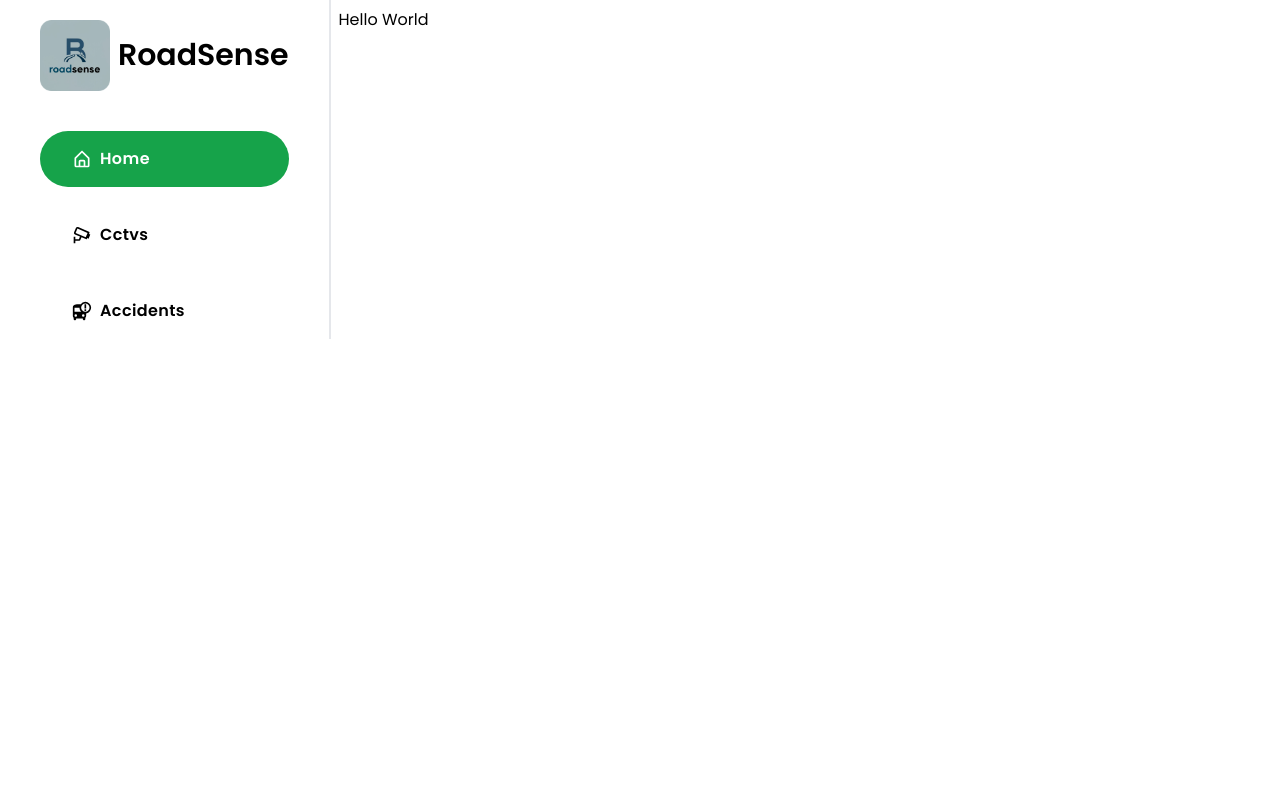
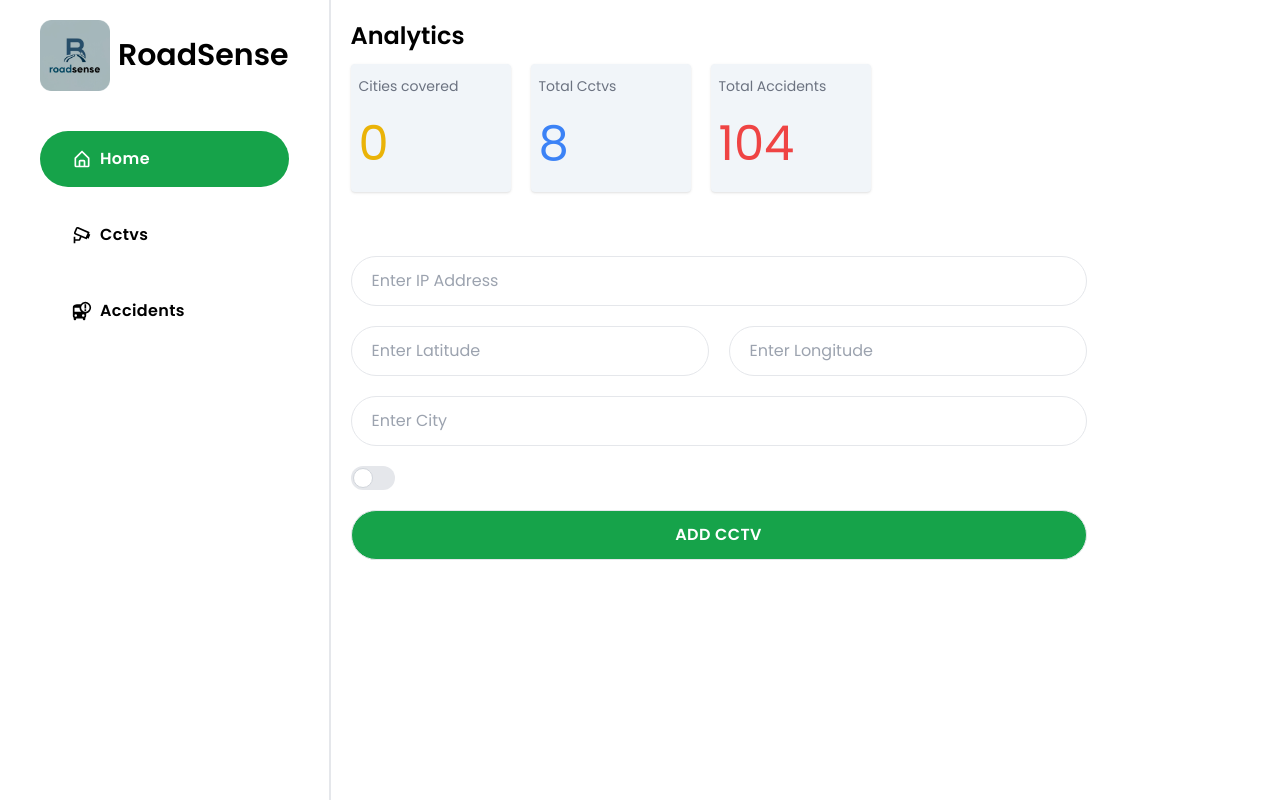
Before and after one commit to ABChapagain/roadsense, a Next.js app: page / in a window 1280 px wide. Built offline with nearby package versions, Linux system fonts and the light colour scheme; no server answers; the database is empty.

Commit message:
displayed accidents data and displayed cctvs/made dynamic

```diff
--- a/app/accidents/page.jsx
+++ b/app/accidents/page.jsx
@@ -18,6 +18,9 @@ const AccidentPage = async () => {
                 S.N
               </th>
               <th scope='col' className='px-6 py-3'>
+                Image
+              </th>
+              <th scope='col' className='px-6 py-3'>
                 Date
               </th>
               <th scope='col' className='px-6 py-3'>
@@ -28,9 +31,6 @@ const AccidentPage = async () => {
               </th>
               <th scope='col' className='px-6 py-3'>
                 Severity
-              </th>
-              <th scope='col' className='px-6 py-3'>
-                Image
               </th>
               <th scope='col' className='px-6 py-3'>
                 Action
--- a/app/api/accidents/route.js
+++ b/app/api/accidents/route.js
@@ -10,7 +10,7 @@ import { io } from "socket.io-client";
 export async function GET() {
    try {
       await connectDB();
-      const response = await Accidents.find({}).populae("cctv");
+      const response = await Accidents.find({}).populate("cctv");
       return NextResponse.json(response, { status: 200 });
    } catch (e) {
       console.log(e);
--- a/app/cctvs/page.jsx
+++ b/app/cctvs/page.jsx
@@ -1,7 +1,21 @@
 import React from 'react'
+import { getAllCctv } from '@/helpers/cctvHelper'
 
-const CctvPage = () => {
-  return <div>CctvPage</div>
+const CctvPage = async () => {
+  const cctvs = await getAllCctv()
+  return (
+    <div>
+      <div className='grid grid-cols-2 gap-5'>
+        {cctvs.map((cctv) => (
+          <img
+            key={cctv._id}
+            className='overflow-hidden w-full'
+            src={cctv.ipAddress}
+          />
+        ))}
+      </div>
+    </div>
+  )
 }
 
 export default CctvPage
--- a/app/components/AccidentList.jsx
+++ b/app/components/AccidentList.jsx
@@ -1,6 +1,8 @@
 'use client'
-import React, { useEffect, useState } from 'react'
+import React from 'react'
 import dayjs from 'dayjs'
+import Link from 'next/link'
+var relativeTime = require('dayjs/plugin/relativeTime')
 
 const AccidentList = ({ accident, index }) => {
   return (
@@ -12,22 +14,39 @@ const AccidentList = ({ accident, index }) => {
         >
           {index + 1}
         </th>
+        <td className='px-6 py-4'>{accident.photos}</td>
+
         <td className='px-6 py-4'>
-          {dayjs(accident.createdAt).format('DD/MM/YYYY')}
+          {dayjs(accident.createdAt).format('DD, MMMM YYYY')}
         </td>
         <td className='px-6 py-4'>
-          {dayjs(accident.createdAt).format('HH:mm:ss')}
+          {dayjs(accident.createdAt).format('hh:mm A')}
         </td>
-        <td className='px-6 py-4'>{accident.cctv}</td>
-        <td className='px-6 py-4'>{accident.severity}</td>
-        <td className='px-6 py-4'>{accident.photos}</td>
-        <td className='px-6 py-4 text-right'>
-          <a
-            href='#'
+
+        <td className='px-6 py-4'>{accident.cctv?.city}</td>
+        <td className='px-6 py-4'>
+          {' '}
+          <span
+            className={`${
+              accident.accidentClassification === 'Fatal'
+                ? 'bg-red-500'
+                : accident.accidentClassification === 'Serious'
+                ? 'bg-yellow-500'
+                : accident.accidentClassification === 'Normal'
+                ? 'bg-blue-500'
+                : ''
+            } text-white px-5 py-2 rounded-full`}
+          >
+            {accident.accidentClassification}
+          </span>
+        </td>
+        <td className='px-6 py-4'>
+          <Link
+            href={`accidents/${accident._id}`}
             className='font-medium text-blue-600 dark:text-blue-500 hover:underline'
           >
             Details
-          </a>
+          </Link>
         </td>
       </tr>
     </>
--- /dev/null
+++ b/app/components/AddCctvForm.jsx
@@ -0,0 +1,120 @@
+'use client'
+import { createCctv } from '@/helpers/cctvHelper'
+import { useRouter } from 'next/navigation'
+import React, { useState } from 'react'
+
+const AddCctvForm = () => {
+  const router = useRouter()
+  const [formData, setFormData] = useState({
+    ipAddress: '',
+    latitude: '',
+    longitude: '',
+    city: '',
+    isOnline: false,
+  })
+  const [error, setError] = useState('')
+  const [loading, setLoading] = useState(false)
+
+  const handleChange = (e) => {
+    setFormData({
+      ...formData,
+      [e.target.id]: e.target.value,
+    })
+  }
+
+  const handleSubmit = async (e) => {
+    e.preventDefault()
+
+    if (
+      !formData.ipAddress ||
+      !formData.latitude ||
+      !formData.longitude ||
+      !formData.city
+    ) {
+      return setError('Please fill all the fields')
+    }
+    setLoading(true)
+    try {
+      await createCctv(formData)
+    } catch (error) {
+      setError('Failed to add CCTV')
+    }
+    setLoading(false)
+    router.refresh()
+    setFormData({
+      ipAddress: '',
+      latitude: '',
+      longitude: '',
+      city: '',
+      isOnline: false,
+    })
+  }
+
+  return (
+    <form className='mb-16' onSubmit={handleSubmit}>
+      <div className='mb-4 grid grid-cols-2 gap-5'>
+        <input
+          className='border px-5 py-3 rounded-full outline-none w-full col-span-2'
+          id='ipAddress'
+          type='text'
+          value={formData.ipAddress}
+          onChange={handleChange}
+          placeholder='Enter IP Address'
+        />
+
+        <input
+          className='border px-5 py-3 rounded-full outline-none w-full'
+          id='latitude'
+          type='number'
+          value={formData.latitude}
+          onChange={handleChange}
+          placeholder='Enter Latitude'
+        />
+        <input
+          className='border px-5 py-3 rounded-full outline-none w-full'
+          id='longitude'
+          type='number'
+          onChange={handleChange}
+          value={formData.longitude}
+          placeholder='Enter Longitude'
+        />
+
+        <input
+          className='border px-5 py-3 rounded-full outline-none w-full col-span-2'
+          id='city'
+          type='text'
+          onChange={handleChange}
+          value={formData.city}
+          placeholder='Enter City'
+        />
+
+        <label className='relative inline-flex items-center mr-5 cursor-pointer col-span-2'>
+          <input
+            type='checkbox'
+            value=''
+            className='sr-only peer'
+            checked={formData.isOnline}
+            onChange={() => {
+              setFormData({
+                ...formData,
+                isOnline: !formData.isOnline,
+              })
+            }}
+          />
+          <div className="w-11 h-[1.52rem] bg-gray-200 rounded-full peer peer-focus:ring-green-300 peer-checked:after:translate-x-full peer-checked:after:border-white after:content-[''] after:absolute after:top-0.5 after:left-[2px] after:bg-white after:border-gray-300 after:border after:rounded-full after:h-5 after:w-5 after:transition-all peer-checked:bg-green-600"></div>
+        </label>
+
+        {error && <p className='text-red-500 mt-5'>{error}</p>}
+
+        <button
+          className='border px-5 py-3 rounded-full outline-none w-full col-span-2 uppercase font-semibold tracking-wide text-white bg-green-600 hover:bg-green-700'
+          type='submit'
+        >
+          {loading ? 'Loading...' : 'Add CCTV'}
+        </button>
+      </div>
+    </form>
+  )
+}
+
+export default AddCctvForm
--- a/app/layout.js
+++ b/app/layout.js
@@ -15,9 +15,9 @@ export const metadata = {
 export default function RootLayout({ children }) {
   return (
     <html lang='en'>
-      <body className={`${poppins.className} flex `}>
+      <body className={`${poppins.className} flex h-screen`}>
         <Sidebar />
-        <main className='p-2 flex-grow'>{children}</main>
+        <main className='p-5 flex-grow'>{children}</main>
       </body>
     </html>
   )
--- a/app/page.js
+++ b/app/page.js
@@ -1,5 +1,53 @@
+import { getAllCctv } from '@/helpers/cctvHelper'
 import Image from 'next/image'
+import AddCctvForm from './components/AddCctvForm'
 
-export default function Home() {
-  return <section>Hello World</section>
+export default async function Home() {
+  const cctvLists = await getAllCctv()
+  const analyticsData = [
+    {
+      id: 1,
+      name: 'Cities covered',
+      number: cctvLists?.length || 0,
+      color: 'text-yellow-500',
+    },
+    {
+      id: 3,
+      name: 'Total Cctvs',
+      number: '8',
+      color: 'text-blue-500',
+    },
+    {
+      id: 4,
+      name: 'Total Accidents',
+      number: '104',
+      color: 'text-red-500',
+    },
+  ]
+
+  return (
+    <section className='flex'>
+      <div>
+        <div className='mb-16'>
+          <h1 className='mb-3 text-2xl font-semibold'>Analytics</h1>
+          <div className='flex gap-5'>
+            {analyticsData.map(({ id, name, number, color }) => (
+              <div key={id} className='bg-slate-100 shadow rounded h-32 w-40'>
+                <div className='flex items-center px-2 py-3 text-gray-500'>
+                  <span className='text-sm'>{name}</span>
+                </div>
+                <div className={`pb-2 mt-3 ml-2 text-5xl w-14 ${color}`}>
+                  {number}
+                </div>
+              </div>
+            ))}
+          </div>
+        </div>
+        <AddCctvForm />
+
+        {/* Cctv Lists */}
+      </div>
+      <div>{/* Integrate map here */}</div>
+    </section>
+  )
 }
--- a/helpers/cctvHelper.js
+++ b/helpers/cctvHelper.js
@@ -10,7 +10,7 @@ async function getAllCctv() {
 }
 
 // create new cctv data
-async function createCctv({ ipAddr, latitude, longitude, status, city }) {
+async function createCctv({ ipAddress, latitude, longitude, status, city }) {
   const response = await fetch(`${process.env.APP_URL}/api/cctvs`, {
     cache: 'no-cache',
     method: 'POST',
@@ -18,7 +18,7 @@ async function createCctv({ ipAddr, latitude, longitude, status, city }) {
       'Content-Type': 'application/json',
     },
     body: JSON.stringify({
-      ipAddr,
+      ipAddress,
       location: {
         latitude,
         longitude,
--- a/models/AccidentModel.js
+++ b/models/AccidentModel.js
@@ -5,8 +5,8 @@ const AccidentSchema = new Schema(
     accidentClassification: {
       type: String,
       required: true,
-         enum: ["Fatal", "Serious", "Normal"],
-         default: "",
+      enum: ['Fatal', 'Serious', 'Normal'],
+      default: '',
     },
 
     photos: {
--- a/package.json
+++ b/package.json
@@ -6,7 +6,8 @@
     "dev": "next dev",
     "build": "next build",
     "start": "next start",
-    "lint": "next lint"
+    "lint": "next lint",
+    "socket": "nodemon ./helpers/socket/socket.js"
   },
   "dependencies": {
     "bufferutil": "^4.0.7",
```
Also changed, not shown: 2 other files (tests, documents, lock files or other folders). Lines whose indentation alone changed are shown as unchanged.
